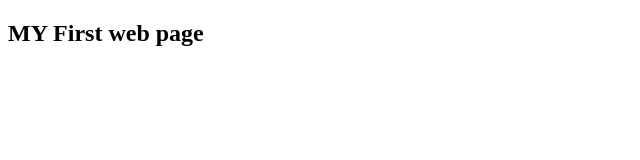
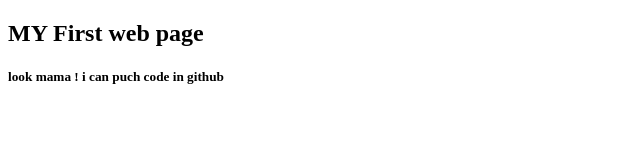
Before and after one commit to azim1200/my-first-web-page, a plain HTML site: page index.html in a window 1280 px wide. Shown: the whole page, without its empty margins (0-640 px from the left). Drawn offline with Linux system fonts and the light colour scheme.

Commit message:
good morning

```diff
--- a/index.html
+++ b/index.html
@@ -8,5 +8,6 @@
 </head>
 <body>
     <h2>MY First web page</h2>
+    <h5>look mama ! i can puch code in github</h5>
 </body>
 </html>
```
